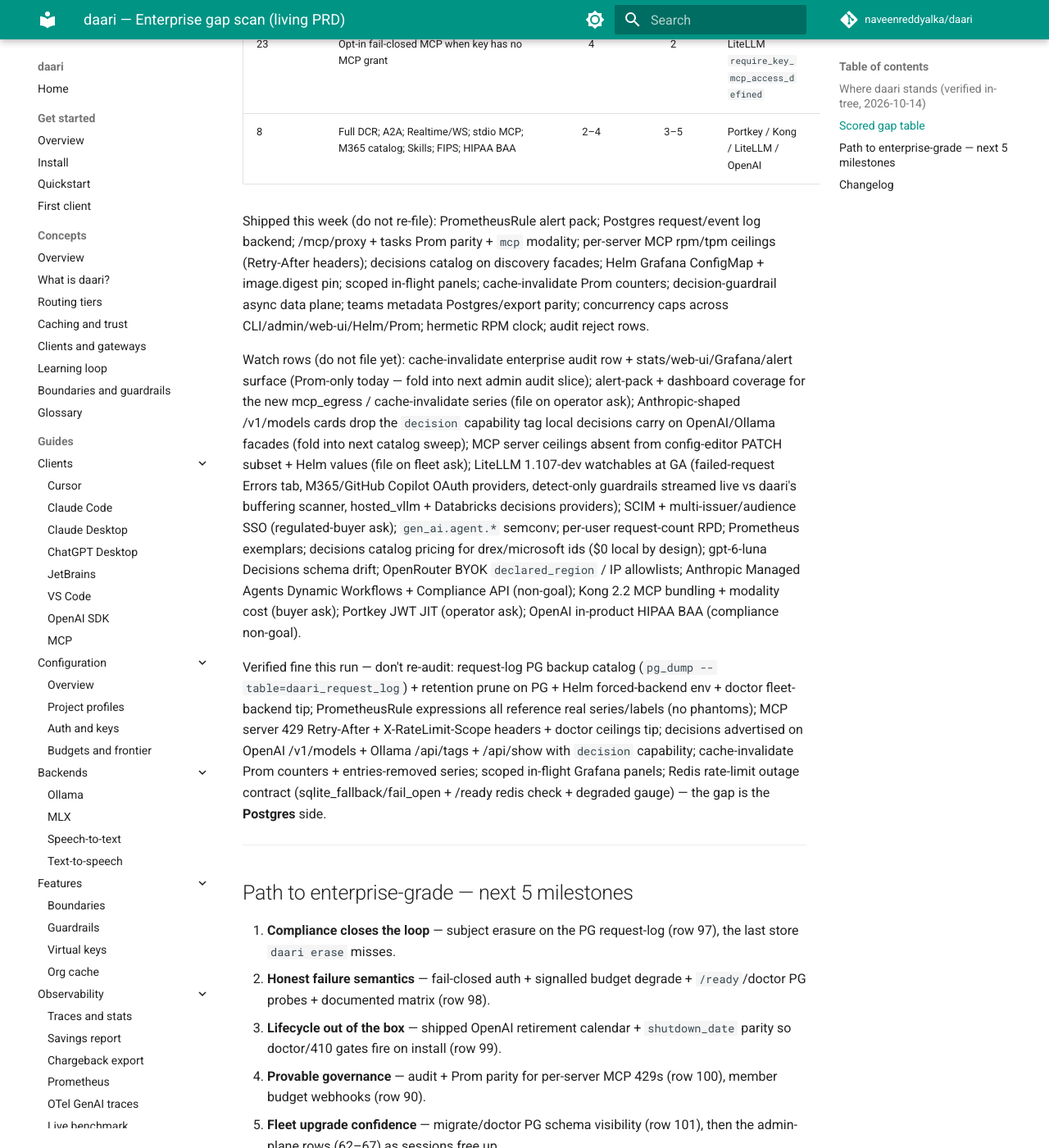
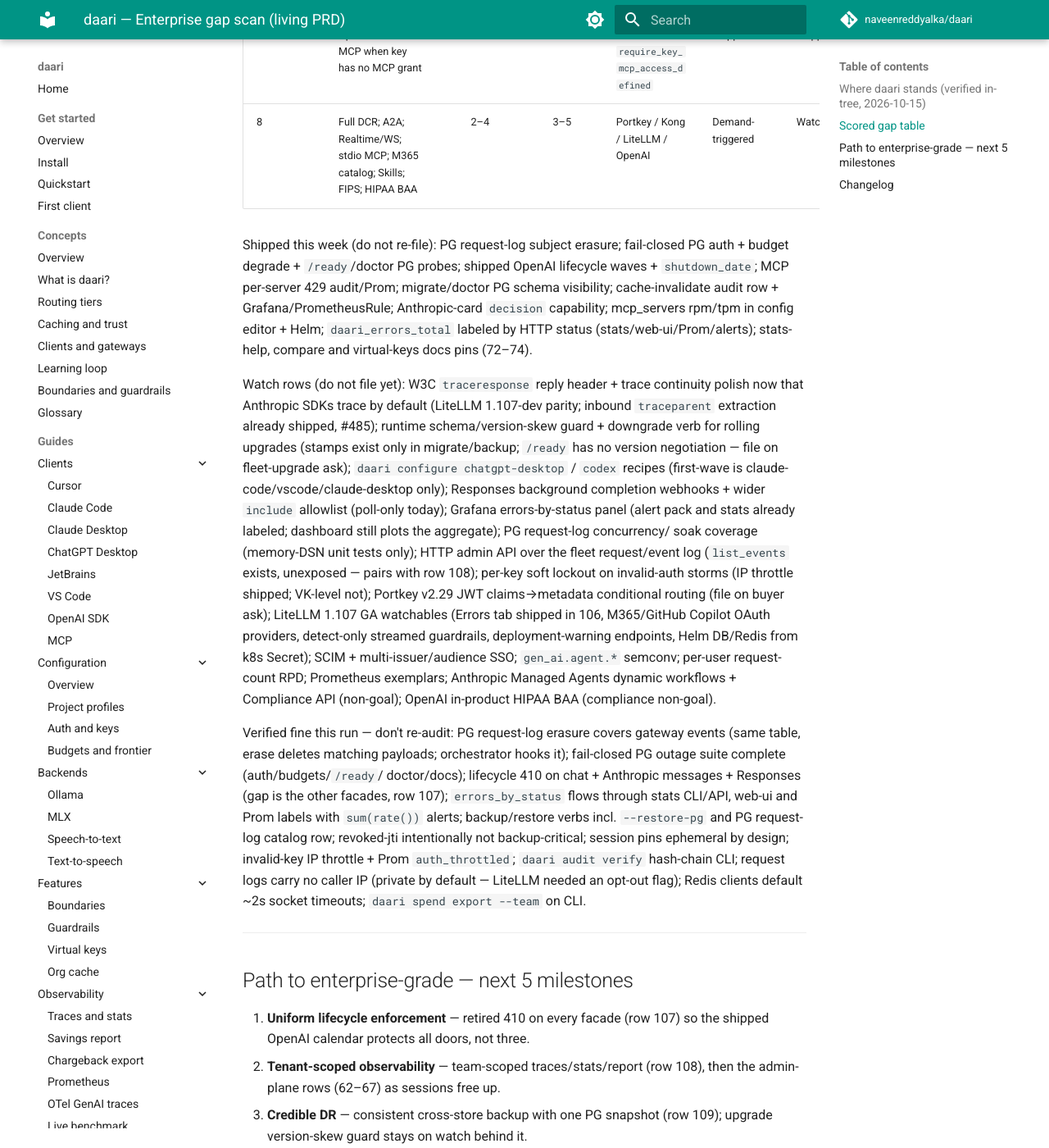
Before and after one commit to naveenreddyalka/daari, an MkDocs documentation site: the page built from docs/prd/ENTERPRISE.md, in a window 1280 px wide and 1400 px high, scrolled down 4519 px. Shown: the whole window at 82% size. Built offline with MkDocs 1.6.1 and Material for MkDocs 9.7.7, drawn with Linux system fonts in a browser that asks for light colours; comment, search, counter and statistics services are not loaded; some of the changed text lies outside the part shown.

Commit message:
docs(prd): 2026-10-15 post-wave depth scan (lifecycle, tenancy, DR, TLS)
Co-authored-by: Naveen Reddy Alka <naveenreddyalka@users.noreply.github.com>

```diff
--- a/docs/prd/ENTERPRISE.md
+++ b/docs/prd/ENTERPRISE.md
@@ -11,36 +11,38 @@
 
 ---
 
-## Where daari stands (verified in-tree, 2026-10-14)
+## Where daari stands (verified in-tree, 2026-10-15)
 
-**Loop velocity.** The whole 10-13 morning + eve tables drained in <24h yet
-again: rows 85–89 and 92–95 (decisions catalog discovery, per-MCP-server
-rpm/tpm, PrometheusRule alert pack, Postgres request/event log backend,
-/mcp/proxy + tasks Prom parity, Grafana dashboard ConfigMap, image.digest
-pin, scoped in-flight panels, cache-invalidate counters) all shipped via
-PRs #1642–#1650. Open: member budget webhooks (90), DEC/SYS bench docs (91),
-LiteLLM-GA compare row (96), docs pins 72–74/78, and `agent:working` rows
-62–63/65–67.
+**Loop velocity.** Both 10-14 tables drained in under a day again: rows 97–101
+(PG request-log erasure, fail-closed PG auth/budgets, model lifecycle +
+`shutdown_date`, MCP 429 audit/Prom, migrate/doctor PG schemas) shipped as
+PRs #1663–#1667, and the eve sibling's rows 102–106 (cache-invalidate audit,
+Anthropic `decision` capability, mcp_servers ceilings in config/Helm,
+cache-invalidate Grafana/alerts, error status labels) as PRs #1668–#1672.
+The dead eve PRD PR was drained to main. Open: member webhooks (90), DEC/SYS
+bench docs (91), compare rows (96/78), and `agent:working` rows 62–63/65–67.
 
-**Outward.** LiteLLM v1.105.1 stable patch (10-14) + 1.106.0-rc.2; a noisy
-1.107.0-dev.1 carries watchables (Errors/failed-request observability tab,
-M365 + GitHub Copilot OAuth providers, detect-only guardrails streamed
-live, more /v1/decisions providers). **Headline: OpenAI announced the GPT-4
-series API shutdown on 10-14** (gpt-4o/4o-mini/4.1/4.1-mini removed
-2027-01-14 → gpt-6-luna) and a programmatic `shutdown_date` field on
-`GET /v1/models`. Portkey 2.28.0, Kong 2.2.0, vLLM 0.31.0, OpenRouter
-(Oct 9), MCP blog (Aug 22) flat; Ollama 0.40.4 stable is runtime-only
-(decision models in CLI, MLX Kev). Anthropic Dynamic Workflows beta stays a
-platform-side non-goal.
+**Outward.** **Anthropic launched OpenTelemetry export in beta (10-14)**:
+Messages API tracing plus SDKs that register spans with the global tracer
+and inject trace-context headers — Anthropic SDK clients pointed at daari's
+`/v1/messages` now arrive traced (daari's inbound `traceparent` extraction
+already parents them; a W3C `traceresponse` reply header is the missing
+half). **Portkey v2.29.0**: JWT claims extracted into request metadata for
+conditional routing, `/v1/decisions` auto-detects OpenAI-native vs Jev
+schemas, MCP gateway honors client `traceparent`. LiteLLM stable holds at
+1.105.1; 1.107-dev adds `traceresponse`, a caller-IP logging opt-out, Helm
+DB/Redis from k8s Secrets, deployment-warning endpoints. Kong 2.2.0, vLLM
+0.31.0, Ollama 0.40.4, OpenRouter (Oct 9), MCP blog (Aug 22) flat.
 
-**Inward theme: parity depth on the overnight wave.** Code audit verified:
-`daari erase` never touches the new Postgres request-log table (JSONL-only
-erase path); Postgres outage semantics are inconsistent (VK store can go
-*open* after a boot-time connect failure, budgets fail open on silent 0.0
-spend, `/ready` never probes PG); per-server MCP 429s send Retry-After but
-write no audit row and no Prom reject; `daari migrate` inspects SQLite
-stores only; `models.lifecycle` ships empty defaults, so doctor/410 gates
-never fire on OpenAI's own retirement calendar.
+**Inward theme: depth behind the shipped wave.** Code audit verified: the
+retired-model 410 gate covers chat/messages/responses but **not** the Ollama
+facade, decisions, embeddings, OCR, or systemone — ChatGPT Desktop traffic
+still routes retired ids; `/v1/daari/traces`, `/stats` and `/report` are
+fleet-global with no team scoping (a tenant VK can read other teams' spend
+when SSO is off); `daari backup create` embeds per-store sequential pg_dumps
+with no shared snapshot (restored fleets can skew); every PG store connects
+with a bare DSN and doctor never flags cleartext remote data planes; webhook
+signing secrets are single-valued with no rotation grace.
 
 ---
 
@@ -48,31 +50,24 @@
 
 | # | Gap | Impact | Effort | Who does it best today | Why daari wins local-first | Action |
 |---|-----|:--:|:--:|------------------------|----------------------------|--------|
-| 97 | Subject erasure for the Postgres request/event log backend | 5 | 2 | — (LiteLLM DB logs have no erase verb) | Air-gapped GDPR erase in one CLI run | Filed [#1651](https://github.com/naveenreddyalka/daari/issues/1651) |
-| 98 | Fail-closed auth + signalled budget degrade on PG outage; `/ready`+doctor PG probes; documented matrix | 5 | 4 | — (LiteLLM proxy-DB behavior opaque) | Explicit per-store fail-open/closed beats silent open | Filed [#1652](https://github.com/naveenreddyalka/daari/issues/1652) |
-| 99 | Ship default model lifecycle (OpenAI 10-23 + 2027-01-14 waves) + `shutdown_date` on /v1/models | 4 | 2 | LiteLLM cost-map `deprecation_date` strings | Doctor + fail-closed 410 light up on install | Filed [#1653](https://github.com/naveenreddyalka/daari/issues/1653) |
-| 100 | Audit + Prom reject parity for per-server MCP rpm/tpm 429s | 4 | 2 | Portkey cloud analytics | Greppable on-box proof a ceiling fired | Filed [#1654](https://github.com/naveenreddyalka/daari/issues/1654) |
-| 101 | `daari migrate` + doctor visibility for Postgres store schemas | 4 | 3 | LiteLLM boot-time Alembic | Dry-run SQLite **and** PG before a rolling upgrade | Filed [#1655](https://github.com/naveenreddyalka/daari/issues/1655) |
-| 90 | Per-member budget threshold webhooks on shared team keys | 3 | 3 | LiteLLM 1.105 member alerts | Catch a runaway agent via the on-box ledger | Open [#1633] |
+| 107 | Retired-model 410 on every facade (Ollama `/api/*`, decisions, embeddings, OCR, systemone) | 5 | 2 | OpenAI / LiteLLM uniform deny | 410 before burning Ollama/GPU on any door | Filed [#1676](https://github.com/naveenreddyalka/daari/issues/1676) |
+| 108 | Team-scoped reads on /v1/daari traces, stats, report | 5 | 3 | Portkey / LiteLLM team dashboards | Rows already carry team_id; air-gapped RBAC | Filed [#1677](https://github.com/naveenreddyalka/daari/issues/1677) |
+| 109 | Consistent cross-store backup: checkpoint + single PG snapshot | 5 | 4 | Managed Postgres PITR | App-consistent DR for air-gapped fleets | Filed [#1678](https://github.com/naveenreddyalka/daari/issues/1678) |
+| 110 | Doctor + docs for TLS on remote Postgres/Redis data planes | 4 | 2 | Kong FIPS/TLS data planes | Refuse cleartext DSNs before keys leave the box | Filed [#1679](https://github.com/naveenreddyalka/daari/issues/1679) |
+| 111 | Webhook signing-secret rotation with dual-secret grace | 4 | 2 | Stripe-style dual secrets | On-box rotate + audit row, no secrets manager | Filed [#1680](https://github.com/naveenreddyalka/daari/issues/1680) |
+| 90 | Per-member budget threshold webhooks on shared team keys | 3 | 3 | LiteLLM 1.105 member alerts | Catch a runaway agent on-box | Open [#1633] |
 | 91 | BENCHMARKS.md DEC/SYS cross-link + decisions L0 cache-hit scenario | 3 | 1 | — (benchmarking honesty) | Publish the on-box warm-judgment win | Open [#1634] |
-| 96 | compare-litellm: 1.105.0 GA framing + `litellm.agent()`/Lens vs on-box multi_agent | 2 | 1 | LiteLLM release notes | Honest local-first positioning | Open [#1640] |
-| 72 | `daari stats --help` mentions `virtual_keys` | 2 | 1 | — (CLI honesty) | Same JSON operators already dump | Open |
-| 73 | compare-litellm: LiteLLM 1.105 RC Decisions vs daari | 2 | 1 | LiteLLM release notes | On-box Decisions already ship | Open |
-| 74 | Hermetic pin: virtual-keys.md documents `/v1/models` allowlist | 2 | 1 | — (docs regression) | Keep ACL sentence in CI | Open |
+| 96 | compare-litellm: 1.105.0 GA framing + `litellm.agent()`/Lens vs multi_agent | 2 | 1 | LiteLLM release notes | Honest local-first positioning | Open [#1640] |
 | 78 | compare-litellm: LiteLLM 1.106 decision-model guardrail watch | 2 | 1 | LiteLLM release notes | Honest local-first positioning | Open |
 | 62 | End-user inventory + per-user block/cap overrides | 5 | 3 | OpenRouter end-users / LiteLLM | Ledger already knows every user | Open |
-| 63 | Named guardrail profiles bindable per key/team | 5 | 3 | OpenRouter guardrail assign / Portkey | Per-tenant policy, zero hops | Open |
+| 63 | Named guardrail profiles bindable per key/team | 5 | 3 | OpenRouter / Portkey | Per-tenant policy, zero hops | Open |
 | 65 | Web-ui: honor keys/teams `has_more` + render `report.users` | 4 | 2 | LiteLLM admin UI | Same-box console finishes the job | Open |
 | 66 | Bound/paginate report `clients`/`users` rollups | 4 | 2 | LiteLLM paged usage | Fleet-safe JSON on-box | Open |
 | 67 | multi_agent nested usage: per-subagent `model` for cost-true pricing | 4 | 2 | OpenAI / LiteLLM FinOps | Ledger already meters nested tokens | Open |
 | 6 | Hot-reload `config.yaml` | 3 | 2 | LiteLLM config ownership | Open — needs long session | Open |
 | 7 | Per-key tool-name allowlist for Messages `mcp_servers` | 4 | 3 | LiteLLM `mcp_tool_permissions` | Parked (needs ≥60m session) | Parked |
-| 87 | Shipped PrometheusRule alert pack: breaker/budget/5xx/queue/guardrails/key-expiry | 5 | 2 | LiteLLM alerting docs / Kong | Batteries-included day-2 ops on-box | Shipped |
-| 88 | Fleet-durable request/event log backend (postgres) — was last per-pod store | 5 | 4 | LiteLLM DB spend logs | Air-gapped fleets need on-box durability | Shipped |
-| 89 | /mcp/proxy + MCP tasks Prom parity; `mcp` modality registered | 4 | 2 | Kong MCP analytics / LiteLLM | One governed MCP door must be observable | Shipped |
-| 85 | Advertise local decisions catalog on `/v1/models` + Ollama `/api/tags` | 3 | 2 | LiteLLM 1.106 decisions UI | BYOK clients discover on-box judges | Shipped |
-| 86 | Per-server rpm/tpm ceilings on `integrations.mcp_servers` | 4 | 2 | LiteLLM MCP limits | Protect small MCP backends from one tenant | Shipped |
-| 92–95 | Eve packaging set: Grafana ConfigMap; image.digest pin; scoped in-flight panels; cache-invalidate counters | 3–4 | 1–2 | Kong / LiteLLM charts | One `helm install` lights on-box panels | Shipped |
+| 97–101 | 10-14 wave: PG erasure; fail-closed PG auth/budget; lifecycle `shutdown_date`; MCP 429 audit; migrate/doctor PG | 4–5 | 2–4 | — / LiteLLM Alembic | Compliance + honest failure semantics on-box | Shipped |
+| 102–106 | 10-14 eve wave: cache-invalidate audit + Grafana/alerts; Anthropic `decision` tag; mcp_servers config/Helm; error status labels | 3–4 | 1–3 | LiteLLM 1.107-dev Errors tab | Day-2 ops parity on-box | Shipped |
 | 24 | Grafana panel for `compact_to_fit_applied` | 2 | 1 | LiteLLM spend dashboards | Shipped | Shipped |
 | 25 | Dedicated stats/Prom counter for MCP grant fail-closed | 3 | 1 | LiteLLM MCP 403 metrics | Shipped | Shipped |
 | 26 | Refuse MCP `initialize` when key has no grant | 4 | 1 | LiteLLM initialize 403 | Shipped | Shipped |
@@ -85,56 +80,65 @@
 | 23 | Opt-in fail-closed MCP when key has no MCP grant | 4 | 2 | LiteLLM `require_key_mcp_access_defined` | Shipped | Shipped |
 | 8 | Full DCR; A2A; Realtime/WS; stdio MCP; M365 catalog; Skills; FIPS; HIPAA BAA | 2–4 | 3–5 | Portkey / Kong / LiteLLM / OpenAI | Demand-triggered | Watch |
 
-Shipped this week (do not re-file): PrometheusRule alert pack; Postgres
-request/event log backend; /mcp/proxy + tasks Prom parity + `mcp` modality;
-per-server MCP rpm/tpm ceilings (Retry-After headers); decisions catalog on
-discovery facades; Helm Grafana ConfigMap + image.digest pin; scoped
-in-flight panels; cache-invalidate Prom counters; decision-guardrail async
-data plane; teams metadata Postgres/export parity; concurrency caps across
-CLI/admin/web-ui/Helm/Prom; hermetic RPM clock; audit reject rows.
+Shipped this week (do not re-file): PG request-log subject erasure;
+fail-closed PG auth + budget degrade + `/ready`/doctor PG probes; shipped
+OpenAI lifecycle waves + `shutdown_date`; MCP per-server 429 audit/Prom;
+migrate/doctor PG schema visibility; cache-invalidate audit row +
+Grafana/PrometheusRule; Anthropic-card `decision` capability; mcp_servers
+rpm/tpm in config editor + Helm; `daari_errors_total` labeled by HTTP
+status (stats/web-ui/Prom/alerts); stats-help, compare and virtual-keys
+docs pins (72–74).
 
-Watch rows (do not file yet): cache-invalidate enterprise audit row +
-stats/web-ui/Grafana/alert surface (Prom-only today — fold into next admin
-audit slice); alert-pack + dashboard coverage for the new mcp_egress /
-cache-invalidate series (file on operator ask); Anthropic-shaped /v1/models
-cards drop the `decision` capability tag local decisions carry on
-OpenAI/Ollama facades (fold into next catalog sweep); MCP server ceilings
-absent from config-editor PATCH subset + Helm values (file on fleet ask);
-LiteLLM 1.107-dev watchables at GA (failed-request Errors tab, M365/GitHub
-Copilot OAuth providers, detect-only guardrails streamed live vs daari's
-buffering scanner, hosted_vllm + Databricks decisions providers); SCIM +
-multi-issuer/audience SSO (regulated-buyer ask); `gen_ai.agent.*` semconv;
-per-user request-count RPD; Prometheus exemplars; decisions catalog
-pricing for drex/microsoft ids ($0 local by design); gpt-6-luna Decisions
-schema drift; OpenRouter BYOK `declared_region` / IP allowlists; Anthropic
-Managed Agents Dynamic Workflows + Compliance API (non-goal); Kong 2.2 MCP
-bundling + modality cost (buyer ask); Portkey JWT JIT (operator ask);
-OpenAI in-product HIPAA BAA (compliance non-goal).
+Watch rows (do not file yet): W3C `traceresponse` reply header + trace
+continuity polish now that Anthropic SDKs trace by default (LiteLLM
+1.107-dev parity; inbound `traceparent` extraction already shipped, #485);
+runtime schema/version-skew guard + downgrade verb for rolling upgrades
+(stamps exist only in migrate/backup; `/ready` has no version negotiation
+— file on fleet-upgrade ask); `daari configure chatgpt-desktop` / `codex`
+recipes (first-wave is claude-code/vscode/claude-desktop only); Responses
+background completion webhooks + wider `include` allowlist (poll-only
+today); Grafana errors-by-status panel (alert pack and stats already
+labeled; dashboard still plots the aggregate); PG request-log concurrency/
+soak coverage (memory-DSN unit tests only); HTTP admin API over the fleet
+request/event log (`list_events` exists, unexposed — pairs with row 108);
+per-key soft lockout on invalid-auth storms (IP throttle shipped; VK-level
+not); Portkey v2.29 JWT claims→metadata conditional routing (file on
+buyer ask); LiteLLM 1.107 GA watchables (Errors tab shipped in 106,
+M365/GitHub Copilot OAuth providers, detect-only streamed guardrails,
+deployment-warning endpoints, Helm DB/Redis from k8s Secret); SCIM +
+multi-issuer/audience SSO; `gen_ai.agent.*` semconv; per-user
+request-count RPD; Prometheus exemplars; Anthropic Managed Agents dynamic
+workflows + Compliance API (non-goal); OpenAI in-product HIPAA BAA
+(compliance non-goal).
 
-Verified fine this run — don't re-audit: request-log PG backup catalog
-(`pg_dump --table=daari_request_log`) + retention prune on PG + Helm
-forced-backend env + doctor fleet-backend tip; PrometheusRule expressions
-all reference real series/labels (no phantoms); MCP server 429 Retry-After +
-X-RateLimit-Scope headers + doctor ceilings tip; decisions advertised on
-OpenAI /v1/models + Ollama /api/tags + /api/show with `decision` capability;
-cache-invalidate Prom counters + entries-removed series; scoped in-flight
-Grafana panels; Redis rate-limit outage contract (sqlite_fallback/fail_open
-+ /ready redis check + degraded gauge) — the gap is the **Postgres** side.
+Verified fine this run — don't re-audit: PG request-log erasure covers
+gateway events (same table, erase deletes matching payloads; orchestrator
+hooks it); fail-closed PG outage suite complete (auth/budgets/`/ready`/
+doctor/docs); lifecycle 410 on chat + Anthropic messages + Responses (gap
+is the other facades, row 107); `errors_by_status` flows through stats
+CLI/API, web-ui and Prom labels with `sum(rate())` alerts; backup/restore
+verbs incl. `--restore-pg` and PG request-log catalog row; revoked-jti
+intentionally not backup-critical; session pins ephemeral by design;
+invalid-key IP throttle + Prom `auth_throttled`; `daari audit verify`
+hash-chain CLI; request logs carry no caller IP (private by default —
+LiteLLM needed an opt-out flag); Redis clients default ~2s socket
+timeouts; `daari spend export --team` on CLI.
 
 ---
 
 ## Path to enterprise-grade — next 5 milestones
 
-1. **Compliance closes the loop** — subject erasure on the PG request-log
-   (row 97), the last store `daari erase` misses.
-2. **Honest failure semantics** — fail-closed auth + signalled budget
-   degrade + `/ready`/doctor PG probes + documented matrix (row 98).
-3. **Lifecycle out of the box** — shipped OpenAI retirement calendar +
-   `shutdown_date` parity so doctor/410 gates fire on install (row 99).
-4. **Provable governance** — audit + Prom parity for per-server MCP 429s
-   (row 100), member budget webhooks (row 90).
-5. **Fleet upgrade confidence** — migrate/doctor PG schema visibility
-   (row 101), then the admin-plane rows (62–67) as sessions free up.
+1. **Uniform lifecycle enforcement** — retired 410 on every facade
+   (row 107) so the shipped OpenAI calendar protects all doors, not three.
+2. **Tenant-scoped observability** — team-scoped traces/stats/report
+   (row 108), then the admin-plane rows (62–67) as sessions free up.
+3. **Credible DR** — consistent cross-store backup with one PG snapshot
+   (row 109); upgrade version-skew guard stays on watch behind it.
+4. **Data-plane security floor** — TLS doctor checks for remote PG/Redis
+   (row 110) and webhook secret rotation grace (row 111).
+5. **Trace-native + onboarding polish** — `traceresponse` header,
+   configure recipes for ChatGPT Desktop/Codex, Responses webhooks
+   (watch rows → file as sessions open).
 
 Compliance non-goals (SCIM, WIF depth, A2A, SOC 2 program, Realtime/WS,
 FIPS builds, HIPAA BAA) stay deferred until buyer demand.
@@ -143,27 +147,25 @@
 
 ## Changelog
 
-- **2026-10-14 (overnight-wave parity depth)** — Marked rows 85–89 + 92–95
-  Shipped (PRs #1642–#1650 drained both 10-13 tables in <24h). Drained the
-  dead 10-13 eve sibling PRD PR to main (pin-test failure; its rows adopted
-  here). Filed rows 97–101: PG request-log erasure, PG outage fail-closed
-  semantics + probes, shipped model lifecycle + `shutdown_date` parity
-  (OpenAI announced the GPT-4 API shutdown 10-14), MCP per-server 429
-  audit/Prom parity, migrate/doctor PG schema visibility. Outward: LiteLLM
-  1.105.1 stable patch; OpenAI GPT-4 retirement wave; all other bars flat.
+- **2026-10-15 (post-wave depth: lifecycle, tenancy, DR, data-plane TLS)** —
+  Marked rows 97–106 Shipped (PRs #1663–#1672 drained both 10-14 tables in
+  <24h; drained the dead eve sibling PRD PR to main). Filed rows 107–111:
+  retired-410 facade completeness, team-scoped admin reads, consistent
+  cross-store backup, remote PG/Redis TLS doctor checks, webhook
+  signing-secret rotation grace. Outward: Anthropic OTel export beta
+  (SDKs now trace Messages calls end-to-end), Portkey v2.29.0 (JWT
+  claims→metadata routing, Decisions schema auto-detect, MCP traceparent),
+  LiteLLM 1.107-dev watchables; Kong/vLLM/Ollama/OpenRouter/MCP flat.
 
-- **2026-10-13 (day-2 operations depth)** — Filed rows 87–91: PrometheusRule
-  alert pack, fleet-durable request/event log backend, /mcp/proxy + tasks
-  Prom parity, per-member budget webhooks, BENCHMARKS DEC/SYS cross-link.
-  Adopted eve-sibling rows 85–86.
+- **2026-10-14 (overnight-wave parity depth)** — Filed rows 97–101 (PG
+  erasure, PG outage semantics, model lifecycle, MCP 429 parity, migrate
+  visibility). Eve sibling filed rows 102–106 (cache-invalidate ops,
+  Anthropic decision tag, mcp_servers config/Helm, error status labels);
+  its PRD PR failed the pin test and was drained to main 10-15.
 
-- **2026-10-13 eve (day-2 observability packaging)** — Sibling scan filed
-  rows 92–96 (Grafana ConfigMap, image.digest pin, scoped in-flight panels,
-  cache-invalidate counters, LiteLLM GA compare); its PRD PR failed the pin
-  test and was drained to main 10-14.
-
-- **2026-10-12 → 08-28** — Condensed: concurrency + decision-guardrail
-  depth; control-plane honesty + MCP server rpm; export honesty + doctor
-  ACL; team DR + console lifecycle; RBAC floors + decisions agility;
-  key/end-user lifecycle; admin-plane honesty; Decisions/OAuth/multi-agent;
-  governance parity; LiteLLM 1.104; Apache 2.0; this PRD's creation.
+- **2026-10-13 → 08-28** — Condensed: day-2 operations + observability
+  packaging; concurrency + decision-guardrail depth; control-plane honesty
+  + MCP server rpm; export honesty + doctor ACL; team DR + console
+  lifecycle; RBAC floors + decisions agility; key/end-user lifecycle;
+  admin-plane honesty; Decisions/OAuth/multi-agent; governance parity;
+  LiteLLM 1.104; Apache 2.0; this PRD's creation.
```
